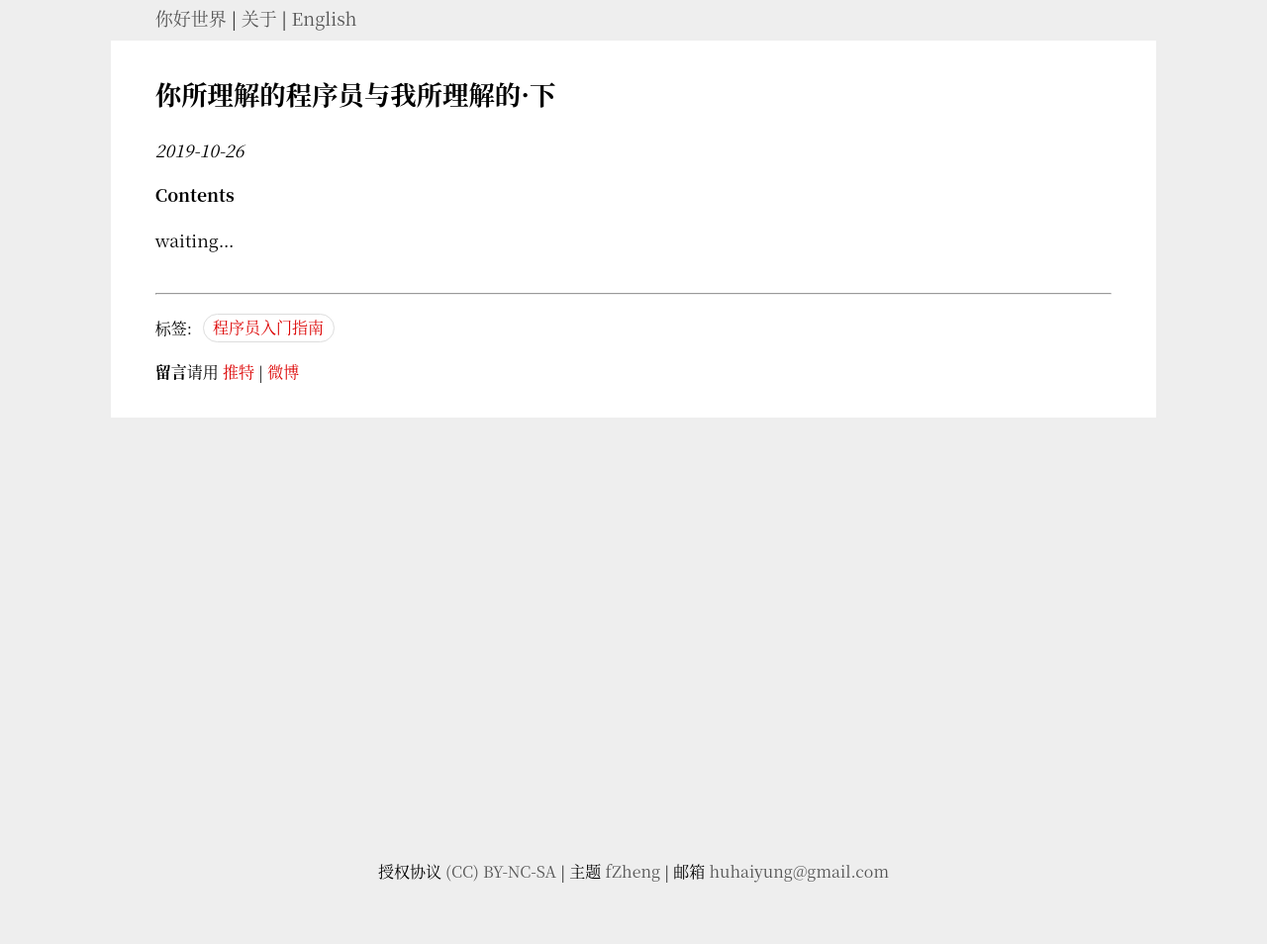
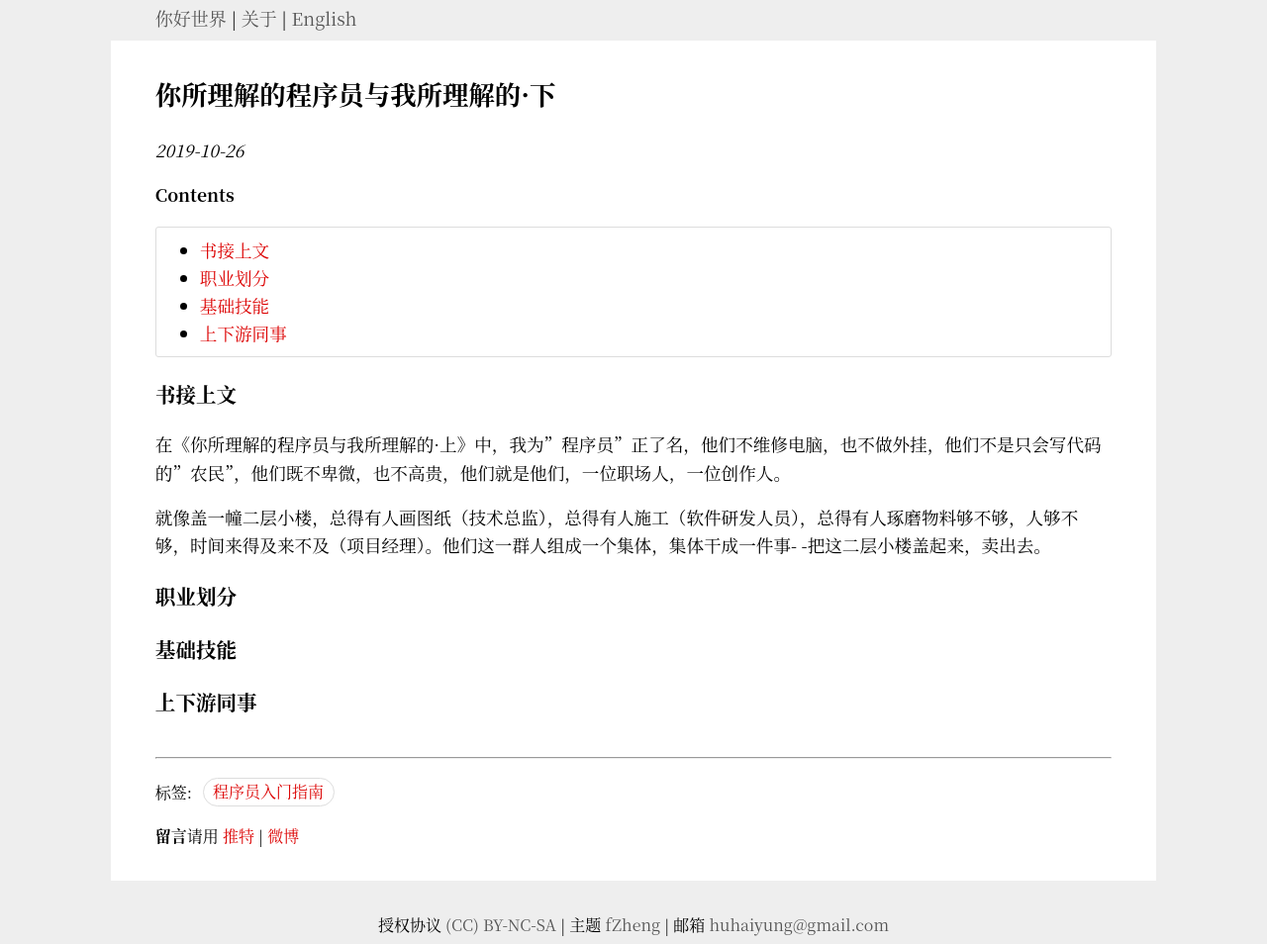
Before and after one commit to Haiyung/haiyung.github.io, a Jekyll site: the page built from _posts/2019-10-26-the-programmer-you-understand-and-the-programmer-I-understand-part-two.md, in a window 1280 px wide. Shown: the whole page at 99% size. Built offline with Jekyll 4.4.1, drawn with Linux system fonts in a browser that asks for light colours; before the commit the page ends 900 px from its top, so only the background shows below that.

Commit message:
article: fix errors

```diff
--- a/_posts/2019-10-26-the-programmer-you-understand-and-the-programmer-I-understand-part-two.md
+++ b/_posts/2019-10-26-the-programmer-you-understand-and-the-programmer-I-understand-part-two.md
@@ -11,4 +11,14 @@ __Contents__
 * content
 {:toc}
 
-waiting...
+### 书接上文
+
+在《你所理解的程序员与我所理解的·上》中，我为"程序员"正了名，他们不维修电脑，也不做外挂，他们不是只会写代码的"农民"，他们既不卑微，也不高贵，他们就是他们，一位职场人，一位创作人。
+
+就像盖一幢二层小楼，总得有人画图纸（技术总监），总得有人施工（软件研发人员），总得有人琢磨物料够不够，人够不够，时间来得及来不及（项目经理）。他们这一群人组成一个集体，集体干成一件事- -把这二层小楼盖起来，卖出去。
+
+### 职业划分
+
+### 基础技能
+
+### 上下游同事
```
